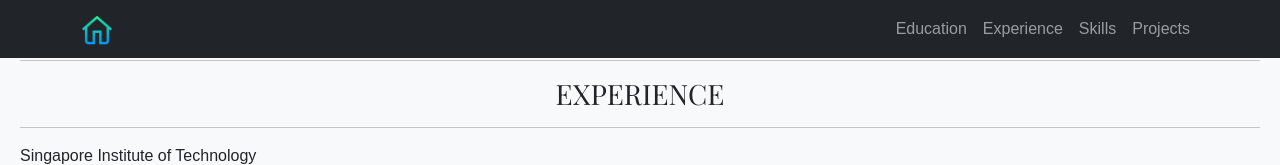
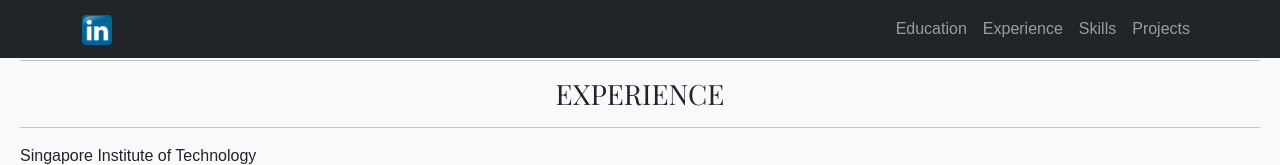
Before and after one commit to shiverin/shiverin.github.io, a plain HTML site: page home/exp.html in a window 1280 px wide. Shown: the top 165 px of the page. Drawn offline with nearby package versions, Linux system fonts and the light colour scheme.

Commit message:
Initial commit

```diff
--- a/home/exp.html
+++ b/home/exp.html
@@ -12,7 +12,7 @@
     <body>
         <nav class="navbar navbar-expand-lg navbar-dark bg-dark fixed-top">
             <div class="container">
-                <a class="navbar-brand fw-bold" href="https://shiverin.github.io/home"><img class="icons" src="static1/home1.png" alt="Back Home" width="30" height="30"></a>
+                <a class="navbar-brand fw-bold" href="https://shiverin.github.io/home"><img class="icons" src="static1/linkin.png" alt="Back Home" width="30" height="30"></a>
                 <button class="navbar-toggler" type="button" data-bs-toggle="collapse" data-bs-target="#navbarNav">
                     <span class="navbar-toggler-icon"></span>
                 </button>
```
Lines whose indentation alone changed are shown as unchanged.
